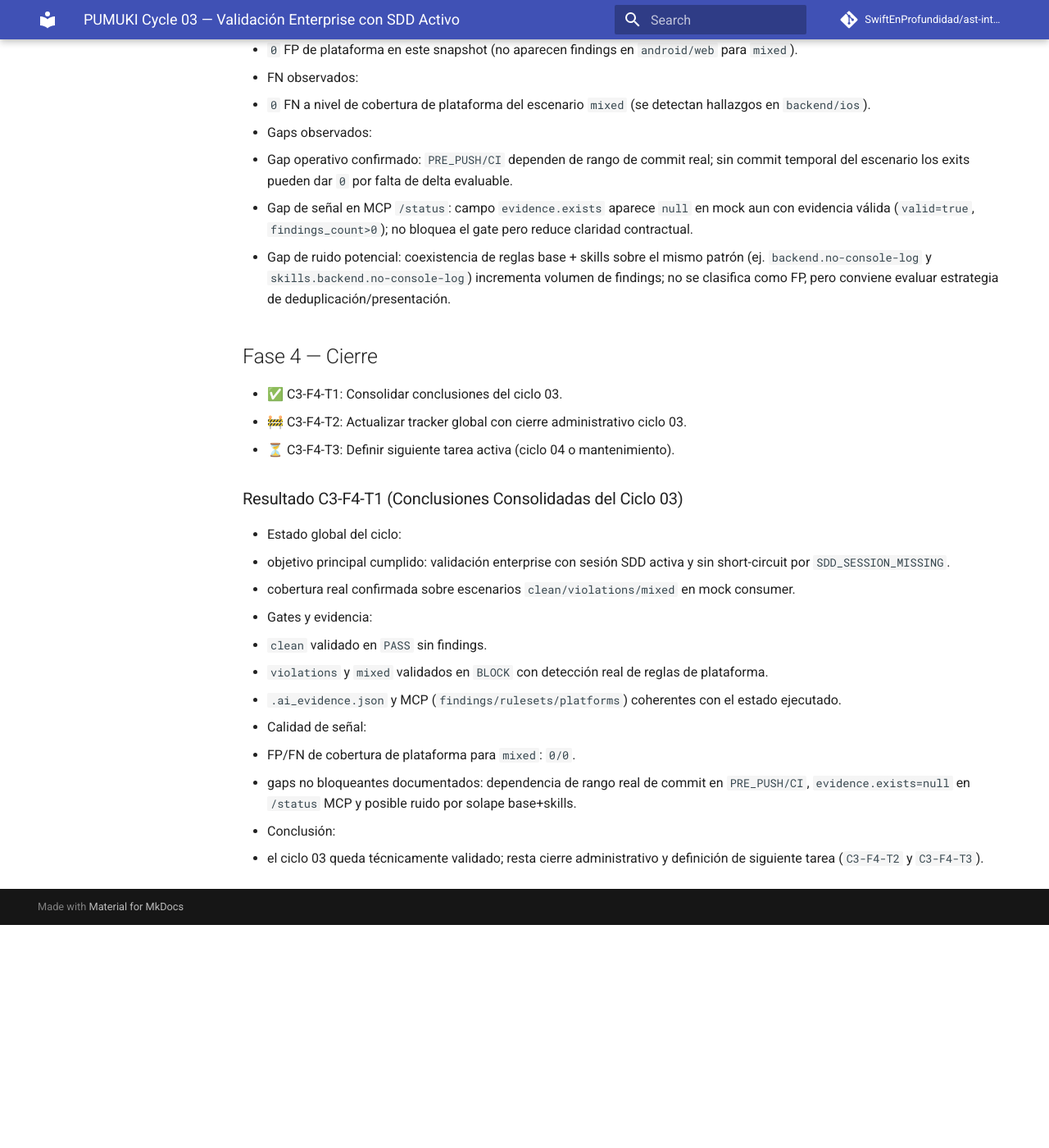
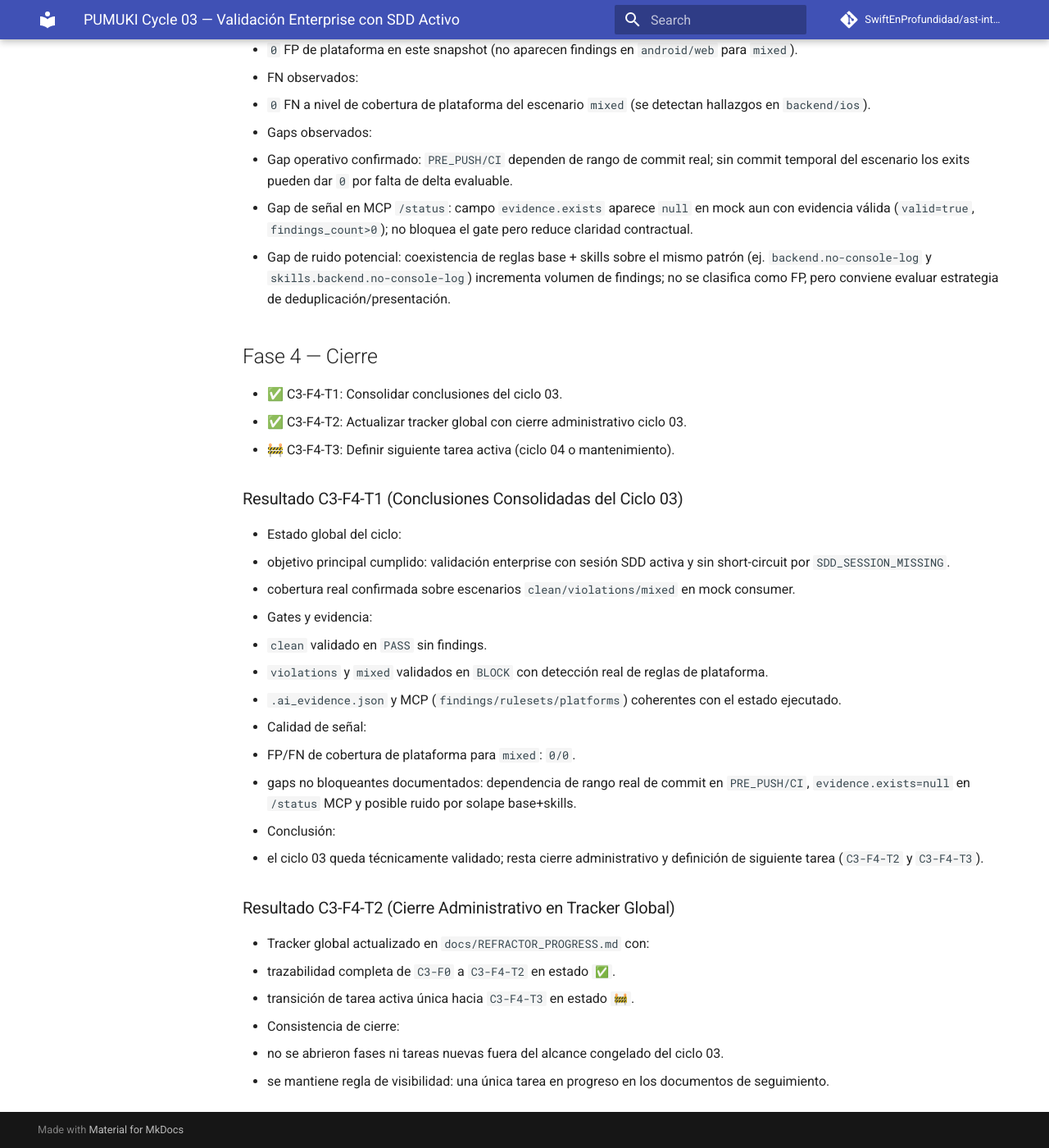
Before and after one commit to SwiftEnProfundidad/ast-intelligence-hooks, an MkDocs documentation site: the page built from docs/PUMUKI_CYCLE_03_SDD_ACTIVE_VALIDATION.md, in a window 1280 px wide and 1400 px high, scrolled down 7379 px. Shown: the whole window at 82% size. Built offline with MkDocs 1.6.1 and Material for MkDocs 9.7.7, drawn with Linux system fonts in a browser that asks for light colours; comment, search, counter and statistics services are not loaded; before the commit the page ends 8507 px from its top, so only the background shows below that.

Commit message:
docs(cycle-03): close C3-F4-T2 and activate C3-F4-T3

```diff
--- a/docs/PUMUKI_CYCLE_03_SDD_ACTIVE_VALIDATION.md
+++ b/docs/PUMUKI_CYCLE_03_SDD_ACTIVE_VALIDATION.md
@@ -215,8 +215,8 @@ Ejecutar un ciclo completo y finito de validación en mock consumer con sesión
 
 ## Fase 4 — Cierre
 - ✅ C3-F4-T1: Consolidar conclusiones del ciclo 03.
-- 🚧 C3-F4-T2: Actualizar tracker global con cierre administrativo ciclo 03.
-- ⏳ C3-F4-T3: Definir siguiente tarea activa (ciclo 04 o mantenimiento).
+- ✅ C3-F4-T2: Actualizar tracker global con cierre administrativo ciclo 03.
+- 🚧 C3-F4-T3: Definir siguiente tarea activa (ciclo 04 o mantenimiento).
 
 ### Resultado C3-F4-T1 (Conclusiones Consolidadas del Ciclo 03)
 - Estado global del ciclo:
@@ -231,3 +231,11 @@ Ejecutar un ciclo completo y finito de validación en mock consumer con sesión
   - gaps no bloqueantes documentados: dependencia de rango real de commit en `PRE_PUSH/CI`, `evidence.exists=null` en `/status` MCP y posible ruido por solape base+skills.
 - Conclusión:
   - el ciclo 03 queda técnicamente validado; resta cierre administrativo y definición de siguiente tarea (`C3-F4-T2` y `C3-F4-T3`).
+
+### Resultado C3-F4-T2 (Cierre Administrativo en Tracker Global)
+- Tracker global actualizado en `docs/REFRACTOR_PROGRESS.md` con:
+  - trazabilidad completa de `C3-F0` a `C3-F4-T2` en estado `✅`.
+  - transición de tarea activa única hacia `C3-F4-T3` en estado `🚧`.
+- Consistencia de cierre:
+  - no se abrieron fases ni tareas nuevas fuera del alcance congelado del ciclo 03.
+  - se mantiene regla de visibilidad: una única tarea en progreso en los documentos de seguimiento.
```
Also changed, not shown: docs/REFRACTOR_PROGRESS.md (+2 -1 lines).
